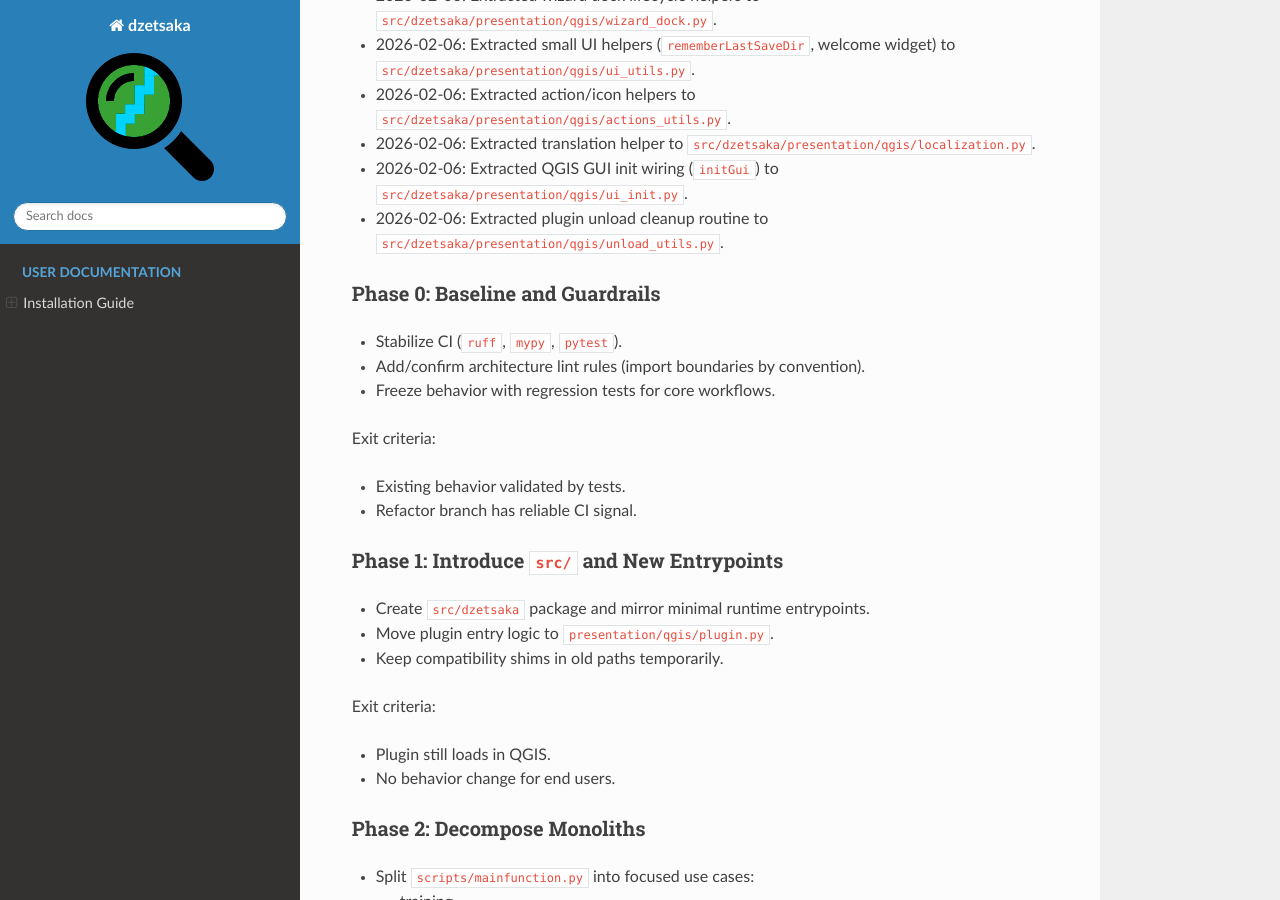
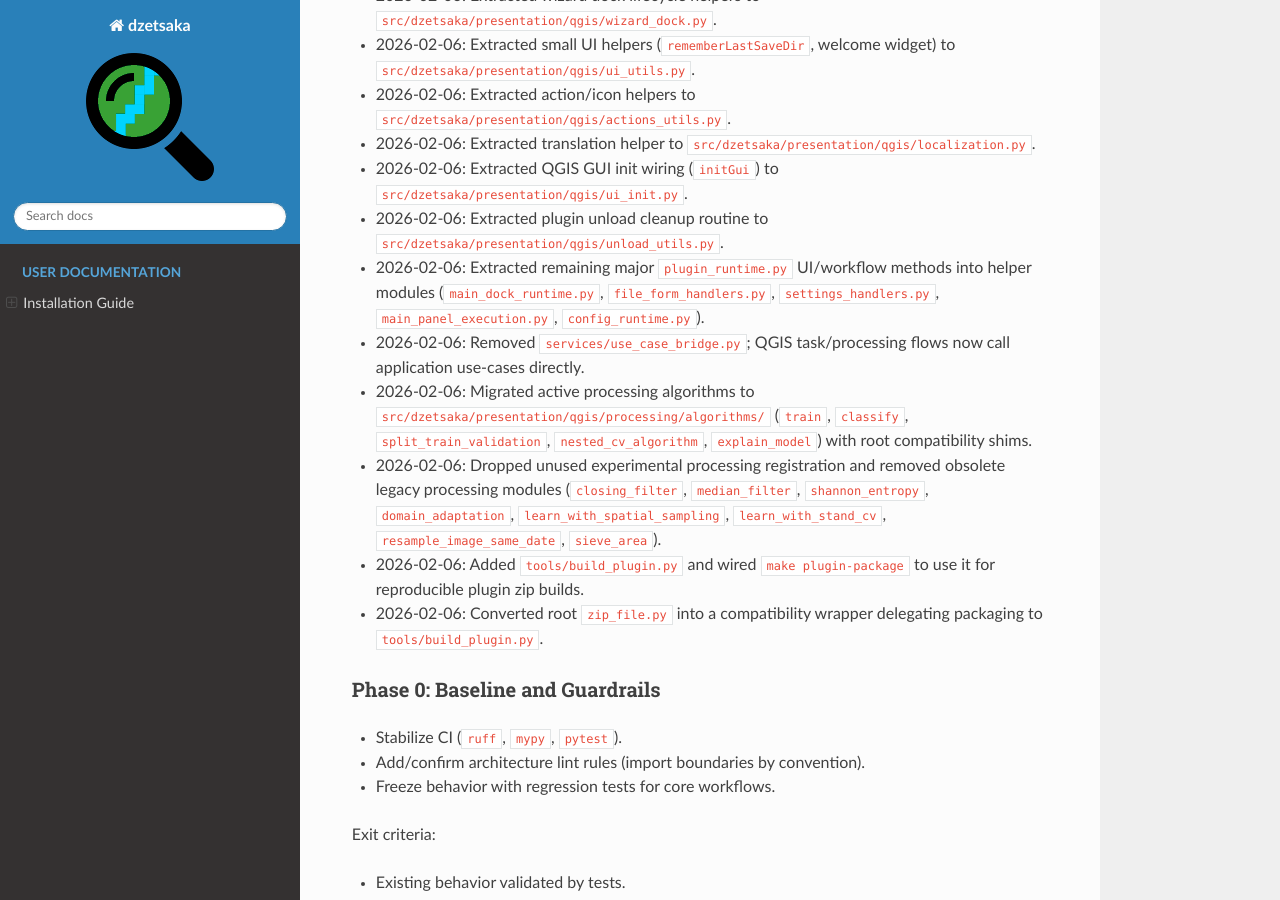
Before and after one commit to nkarasiak/dzetsaka, a Sphinx documentation site: the page built from docs/ARCHITECTURE_REFACTOR_2026.md, in a window 1280 px wide and 900 px high, scrolled down 3380 px. Built offline with Sphinx 7.4.7 and the Read the Docs theme 3.1.0, drawn with Linux system fonts in a browser that asks for light colours; pages that are not in the unit, such as notebooks, are missing from menus.

Commit message:
docs: record latest architecture refactor milestones

```diff
--- a/docs/ARCHITECTURE_REFACTOR_2026.md
+++ b/docs/ARCHITECTURE_REFACTOR_2026.md
@@ -132,6 +132,12 @@ dzetsaka/
 - 2026-02-06: Extracted translation helper to `src/dzetsaka/presentation/qgis/localization.py`.
 - 2026-02-06: Extracted QGIS GUI init wiring (`initGui`) to `src/dzetsaka/presentation/qgis/ui_init.py`.
 - 2026-02-06: Extracted plugin unload cleanup routine to `src/dzetsaka/presentation/qgis/unload_utils.py`.
+- 2026-02-06: Extracted remaining major `plugin_runtime.py` UI/workflow methods into helper modules (`main_dock_runtime.py`, `file_form_handlers.py`, `settings_handlers.py`, `main_panel_execution.py`, `config_runtime.py`).
+- 2026-02-06: Removed `services/use_case_bridge.py`; QGIS task/processing flows now call application use-cases directly.
+- 2026-02-06: Migrated active processing algorithms to `src/dzetsaka/presentation/qgis/processing/algorithms/` (`train`, `classify`, `split_train_validation`, `nested_cv_algorithm`, `explain_model`) with root compatibility shims.
+- 2026-02-06: Dropped unused experimental processing registration and removed obsolete legacy processing modules (`closing_filter`, `median_filter`, `shannon_entropy`, `domain_adaptation`, `learn_with_spatial_sampling`, `learn_with_stand_cv`, `resample_image_same_date`, `sieve_area`).
+- 2026-02-06: Added `tools/build_plugin.py` and wired `make plugin-package` to use it for reproducible plugin zip builds.
+- 2026-02-06: Converted root `zip_file.py` into a compatibility wrapper delegating packaging to `tools/build_plugin.py`.
 
 ### Phase 0: Baseline and Guardrails
 
```
